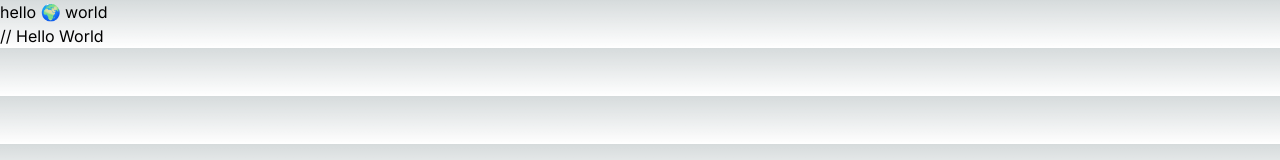
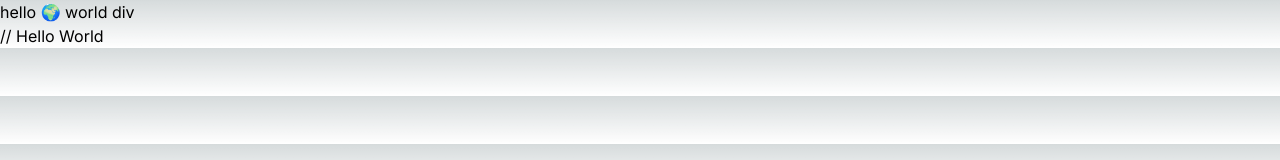
Before and after one commit to dhanubalde/codesl, a Next.js app: page / in a window 1280 px wide. Shown: the top 160 px of the page. Built offline with nearby package versions, Linux system fonts and the light colour scheme.

Commit message:
Update page.tsx

```diff
--- a/app/page.tsx
+++ b/app/page.tsx
@@ -4,7 +4,7 @@ export default function Home() {
   return (
     <div>
       hello 🌍 world
-
+      div
     </div>
 
   );
```
